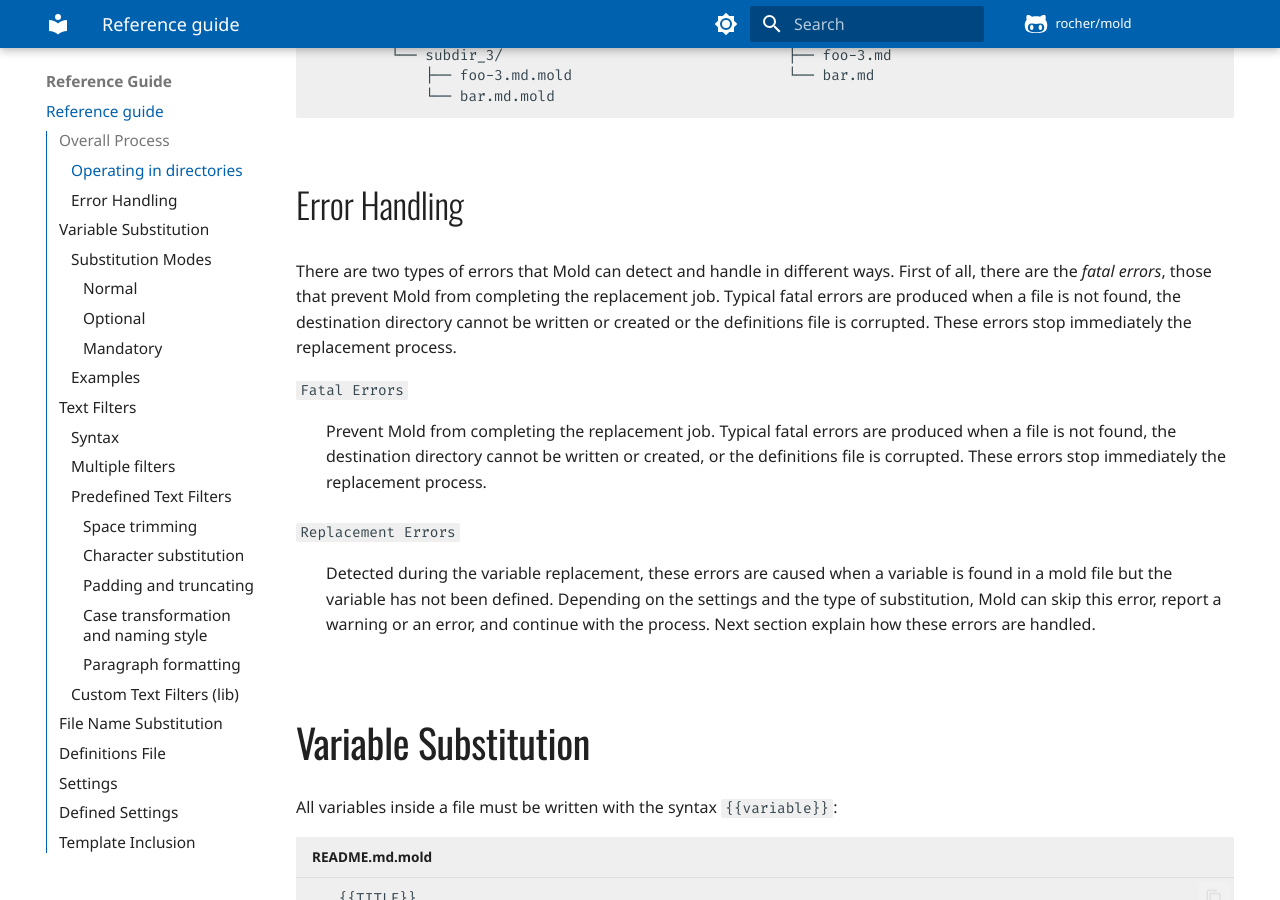
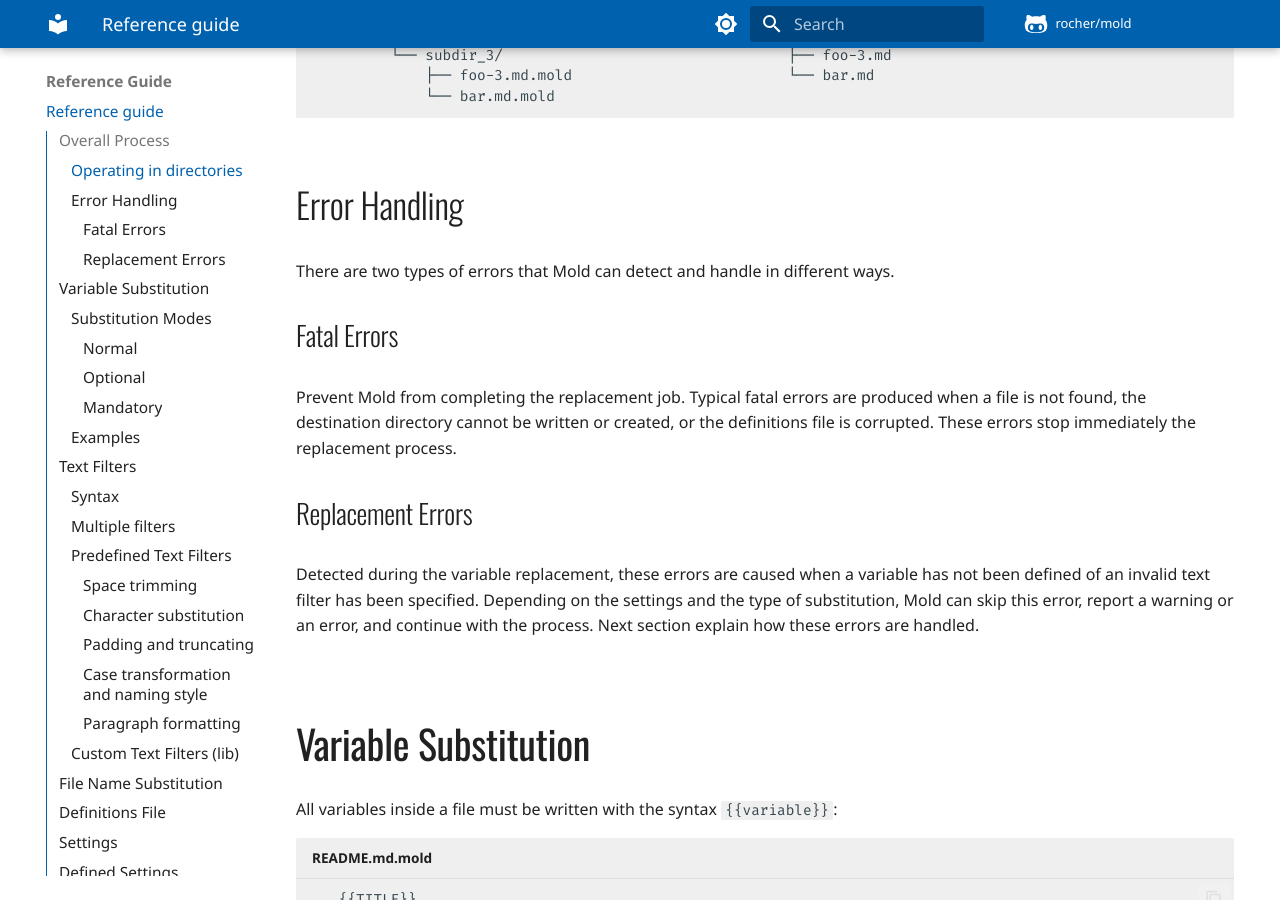
Before and after one commit to rocher/mold, an MkDocs documentation site: the page built from docs/reference-guide.md, in a window 1280 px wide and 900 px high, scrolled down 1151 px. Built offline with MkDocs 1.6.1 and Material for MkDocs 9.7.7, drawn with Linux system fonts in a browser that asks for light colours; comment, search, counter and statistics services are not loaded; the version menu is left out; some of the changed text lies outside the part shown.

Commit message:
Implement new error handling

```diff
--- a/docs/reference-guide.md
+++ b/docs/reference-guide.md
@@ -59,24 +59,19 @@ INPUT DIRECTORY  ─[ Mold ]-> OUTPUT DIRECTORY = /tmp/lorem/ipsum
 ### Error Handling
 
 There are two types of errors that Mold can detect and handle in different
-ways. First of all, there are the *fatal errors*, those that prevent Mold from
-completing the replacement job. Typical fatal errors are produced when a file
-is not found, the destination directory cannot be written or created or the
-definitions file is corrupted. These errors stop immediately the replacement
-process.
+ways.
 
-`Fatal Errors`
+#### Fatal Errors
 
-: Prevent Mold from completing the replacement job. Typical fatal errors are
+Prevent Mold from completing the replacement job. Typical fatal errors are
 produced when a file is not found, the destination directory cannot be written
 or created, or the definitions file is corrupted. These errors stop
 immediately the replacement process.
 
+#### Replacement Errors
 
-`Replacement Errors`
-
-: Detected during the variable replacement, these errors are caused when a
-variable is found in a mold file but the variable has not been defined.
+Detected during the variable replacement, these errors are caused when a
+variable has not been defined of an invalid text filter has been specified.
 Depending on the settings and the type of substitution, Mold can skip this
 error, report a warning or an error, and continue with the process. Next
 section explain how these errors are handled.
@@ -533,20 +528,9 @@ implementations. There is a flag in the `mold` tool with the exact meaning:
 |         `Delete_Source_Files` | Delete source files if variable substitution process finish successfully. | `True`    |
 | `Overwrite_Destination_Files` | Overwrite destination files, if already exist.                            | `False`   |
 |     `Enable_Defined_Settings` | Enable the use of mold settings in the definitions fie.                   | `True`    |
-|   `Undefined_Variable_Action` | Action for undefined variable substitution.                               | `Ignore`  |
-|    `Undefined_Variable_Alert` | Error handling for undefined variable substitution.                       | `Warning` |
-|      `Undefined_Filter_Alert` | Alert level for undefined filters.                                        | `Warning` |
-|              `Abort_On_Error` | If `True`, aborts the process as soon as an error is detected.            | `True`    |
-
-!!! tip "Action & Alert"
-
-    `Undefined_Variable_Action` and `Undefined_Variable_Alert` only apply to
-    normal substitution of variables when an undefined variable is found:
-
-    * `Undefined_Variable_Action` can be `Ignore`, to left the substitution as
-      is, or `Empty` to remove the text.
-    * `Undefined_Variable_Alert` can be `None`, to silently skip the problem,
-      `Warning` to issue a warning and `Error` to issue an error.
+|            `Undefined_Action` | Action for undefined variable or invalid text filter.                     | `Ignore`  |
+|             `Undefined_Alert` | Error handling for undefined variable or invalid text filter.             | `Warning` |
+|  `Abort_On_Replacement_Error` | If `True`, aborts the process as soon as a replacement error is detected. | `True`    |
 
 
 ## Defined Settings
@@ -601,10 +585,9 @@ defined in [Settings](#settings):
 | `Replacement_In_File_Names`   | `mold-replacement-in-file-names`   |
 | `Delete_Source_Files`         | `mold-delete-source-files`         |
 | `Overwrite_Destination_Files` | `mold-overwrite-destination-files` |
-| `Undefined_Variable_Action`   | `mold-undefined-variable-action`   |
-| `Undefined_Variable_Alert`    | `mold-undefined-variable-alert`    |
-| `Undefined_Filter_Alert`      | `mold-undefined-filter-alert`      |
-| `Abort_On_Error`              | `mold-abort-on-error`              |
+| `Undefined_Action`            | `mold-undefined-action`            |
+| `Undefined_Alert`             | `mold-undefined-alert`             |
+| `Abort_On_Replacement_Error`  | `mold-abort-on-replacement-error`  |
 
 
 ## Template Inclusion
```
Also changed, not shown: other parts of docs/reference-guide.md (+1 -1 lines), docs/change-log.md (+27 -0 lines), 3 other files.
